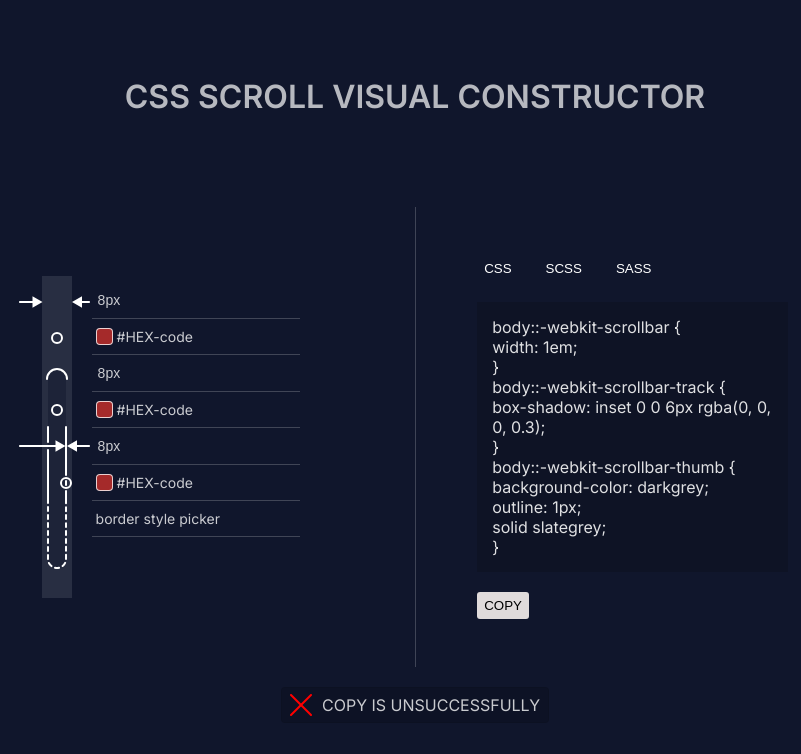
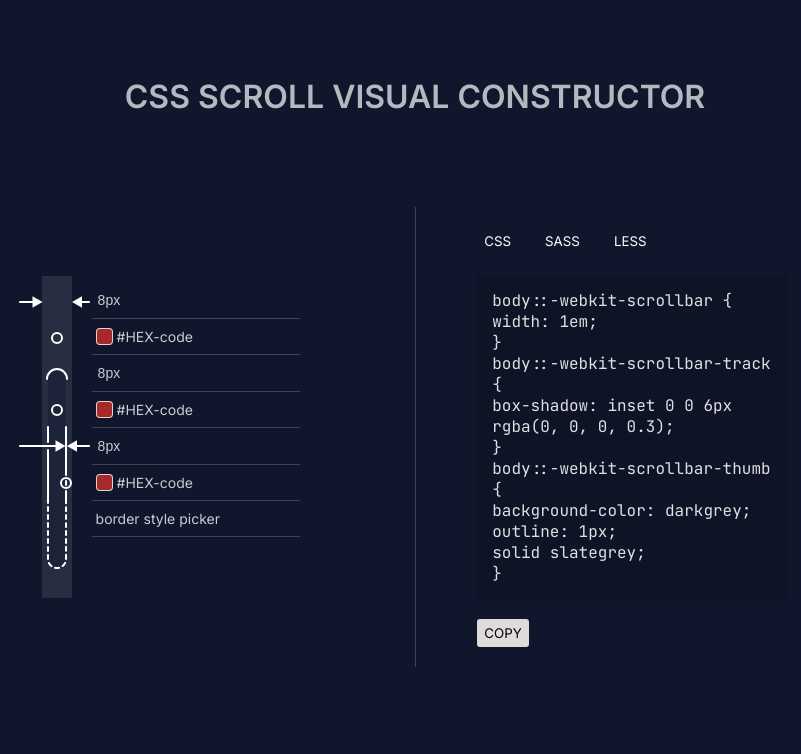
Before and after one commit to Dompower25/Scrollbar-Generator, a Vue app: page / in a window 1280 px wide. Shown: the top 754 px of the page, without its empty margins (225-1026 px from the left). Built offline with nearby package versions, Linux system fonts and the light colour scheme.

Commit message:
создание  компонента отображающего статус копирования текста. *дизайн в фигма, пропаботка функционала компонента*

```diff
--- a/index.html
+++ b/index.html
@@ -1,16 +1,22 @@
 <!doctype html>
 <html lang="en">
+
 <head>
   <meta charset="UTF-8" />
   <link rel="icon" type="image/svg+xml" href="/vite.svg" />
   <link rel="preconnect" href="https://fonts.googleapis.com">
   <link rel="preconnect" href="https://fonts.gstatic.com" crossorigin>
-<link href="https://fonts.googleapis.com/css2?family=Inter:wght@100..900&display=swap" rel="stylesheet">
+  <link
+    href="https://fonts.googleapis.com/css2?family=Inter:wght@100..900&family=JetBrains+Mono:wght@100..800&display=swap"
+    rel="stylesheet">
   <meta name="viewport" content="width=device-width, initial-scale=1.0" />
+
   <title>Vite + Vue + TS</title>
 </head>
+
 <body>
   <div id="app"></div>
   <script type="module" src="/src/main.ts"></script>
 </body>
+
 </html>
--- a/src/App.vue
+++ b/src/App.vue
@@ -6,9 +6,7 @@ import Wrapper from "./components/Wrapper.vue";
   <div class="template">
     <div class="main_title">css scroll visual constructor</div>
     <Wrapper />
-
   </div>
-
 </template>
 
 <style lang="scss">
@@ -23,6 +21,7 @@ import Wrapper from "./components/Wrapper.vue";
 .main_title {
   color: $mainTextColor;
   font-size: 32px;
+  font-family: "Inter", sans-serif;
   font-weight: 600;
   line-height: 38.73px;
   text-transform: uppercase;
--- /dev/null
+++ b/src/api/useCopyText.js
@@ -0,0 +1,7 @@
+import CopyWindow from "../components/copyWindow/CopyWindow.vue"
+
+const useCopyText = () => {
+    return CopyWindow('div', {}, CopyWindow)
+}
+
+export default useCopyText;
--- a/src/components/Wrapper.vue
+++ b/src/components/Wrapper.vue
@@ -1,11 +1,17 @@
 <script setup lang="ts">
-import CopyWindow from "../components/copyWindow/CopyWindow.vue";
+import CopyWindow from "./copyWindow/CopyWindow.vue";
 import SButton from "./button/SButton.vue";
 import ScrollbarColorPicker from "./inputs/ScrollbarColorPicker.vue";
 import ScrollbarEnteringSize from "./inputs/ScrollbarEnteringSize.vue";
+import useCopyText from '../api/useCopyText';
+
+const tryCopy = () => {
+  console.log("click")
+}
 </script>
 
 <template>
+
   <div class="wrapper">
     <div class="scrollbar_style_block">
       <section>
@@ -34,9 +40,9 @@ import ScrollbarEnteringSize from "./inputs/ScrollbarEnteringSize.vue";
     <div class="line"></div>
     <div class="style_block">
       <div class="buttons_block">
-        <SButton :inner-text="'CSS'" :color-text="'white'" />
-        <SButton :inner-text="'SCSS'" :color-text="'white'" />
+        <SButton :inner-text="'CSS'" :color-text="'white'"  />
         <SButton :inner-text="'SASS'" :color-text="'white'" />
+        <SButton :inner-text="'LESS'" :color-text="'white'" />
       </div>
       <div class="code_style_wrapper">
         body::-webkit-scrollbar { <br />
@@ -52,11 +58,10 @@ import ScrollbarEnteringSize from "./inputs/ScrollbarEnteringSize.vue";
         }<br />
       </div>
       <div class="buttons_block">
-        <SButton :inner-text="'copy'" background-color="rgb(224, 219, 219)" />
+        <SButton :foo="useCopyText" :inner-text="'copy'" background-color="rgb(224, 219, 219)" />
       </div>
     </div>
   </div>
-  <CopyWindow :execution=false />
 </template>
 
 <style lang="scss">
@@ -157,7 +162,11 @@ import ScrollbarEnteringSize from "./inputs/ScrollbarEnteringSize.vue";
     .code_style_wrapper {
       padding: 15px;
       background: rgba(0, 0, 0, 0.15);
+      border-radius: 4px;
       margin: 20px 0;
+
+      font-family: "JetBrains Mono", monospace;
+      font-weight: 400;
     }
   }
 }
--- a/src/components/button/SButton.vue
+++ b/src/components/button/SButton.vue
@@ -1,38 +1,44 @@
 <script setup lang="ts">
 
-defineProps({
+const props = defineProps({
   innerText: {
     type: String,
     default: "inner-Text",
-        required: true
+    required: true,
   },
   colorText: {
     type: String,
     default: "black",
-        required: true
+    required: true,
   },
   backgroundColor: {
     type: String,
     default: "none",
-        required: true
+    required: true,
   },
-
-})
-
-
+  foo: {
+    type: Function,
+  },
+});
 </script>
 
-
-
 <template>
-    <button class="wrapperButton" :style="{ color: colorText, background: backgroundColor }">
+  <button
+    v-on:click="props.foo"
+    class="wrapperButton"
+    :style="{ color: colorText, background: backgroundColor }"
+  >
     {{ innerText }}
   </button>
+
 </template>
-
 
 <style lang="scss">
 .wrapperButton {
+  position: relative;
+  font-family: "Inter", sans-serif;
+  font-optical-sizing: auto;
+  font-weight: 400;
 
   display: flex;
   flex-direction: row;
@@ -49,7 +55,7 @@ defineProps({
   border-radius: 3px;
   color: black;
 
-    &:first-child{
+  &:first-child {
     margin-left: 0px !important;
   }
 
@@ -58,11 +64,24 @@ defineProps({
   }
 
   &:active {
-        text-shadow: 2px 1px 2px rgba(89, 137, 185, 0.836) !important;
+    font-weight: 600;
+  }
+
+  &:focus {
+    font-weight: 600;
+    &::before {
+      content: "";
+      position: absolute;
+
+      width: 80%;
+      height: 3px;
+      border-radius: 2px;
+      background-color: white;
+
+      bottom: 0px;
+    }
   }
 
   cursor: pointer;
-
 }
-
 </style>
--- a/src/components/copyWindow/CopyWindow.vue
+++ b/src/components/copyWindow/CopyWindow.vue
@@ -3,7 +3,6 @@ defineProps({
   execution: {
     type: Boolean,
     default: true,
-    required: true,
   },
 });
 </script>
@@ -26,13 +25,17 @@ defineProps({
       />
 
       <div v-if="execution" class="textInformation">copy is successfully</div>
-      <div v-else class="textInformation">copy is unsuccessfully</div>
+      <div v-else class="textInformation">copy error</div>
     </div>
   </div>
 </template>
 
 <style lang="scss">
 .copyWind {
+  position: absolute;
+
+  bottom: 30px;
+  right: 30px;
   background: rgba(0, 0, 0, 0.03);
 
   box-sizing: border-box;
@@ -40,6 +43,10 @@ defineProps({
   border: 1px solid rgba(0, 0, 0, 0.07);
   background: rgba(0, 0, 0, 0.15);
   border-radius: 4px;
+
+  font-family: "Inter", sans-serif;
+  font-optical-sizing: auto;
+  font-weight: 400;
 
   .shell {
     margin: 6px 8px;
--- a/src/styles/index.scss
+++ b/src/styles/index.scss
@@ -1,10 +1,10 @@
 @import "./variables.scss";
+
 
 :root {
   color-scheme: light dark;
   color: rgba(255, 255, 255, 0.87);
   @include background_page(#10162C);
   padding: 70px;
-  font-family: "Inter", sans-serif;
 
 }
--- a/tsconfig.json
+++ b/tsconfig.json
@@ -20,6 +20,6 @@
     "noUnusedParameters": true,
     "noFallthroughCasesInSwitch": true
   },
-  "include": ["src/**/*.ts", "src/**/*.tsx", "src/**/*.vue"],
+  "include": ["src/**/*.ts", "src/**/*.tsx", "src/**/*.vue", "src/api/useCopyText.js"],
   "references": [{ "path": "./tsconfig.node.json" }]
 }
```
Lines whose indentation alone changed are shown as unchanged.
